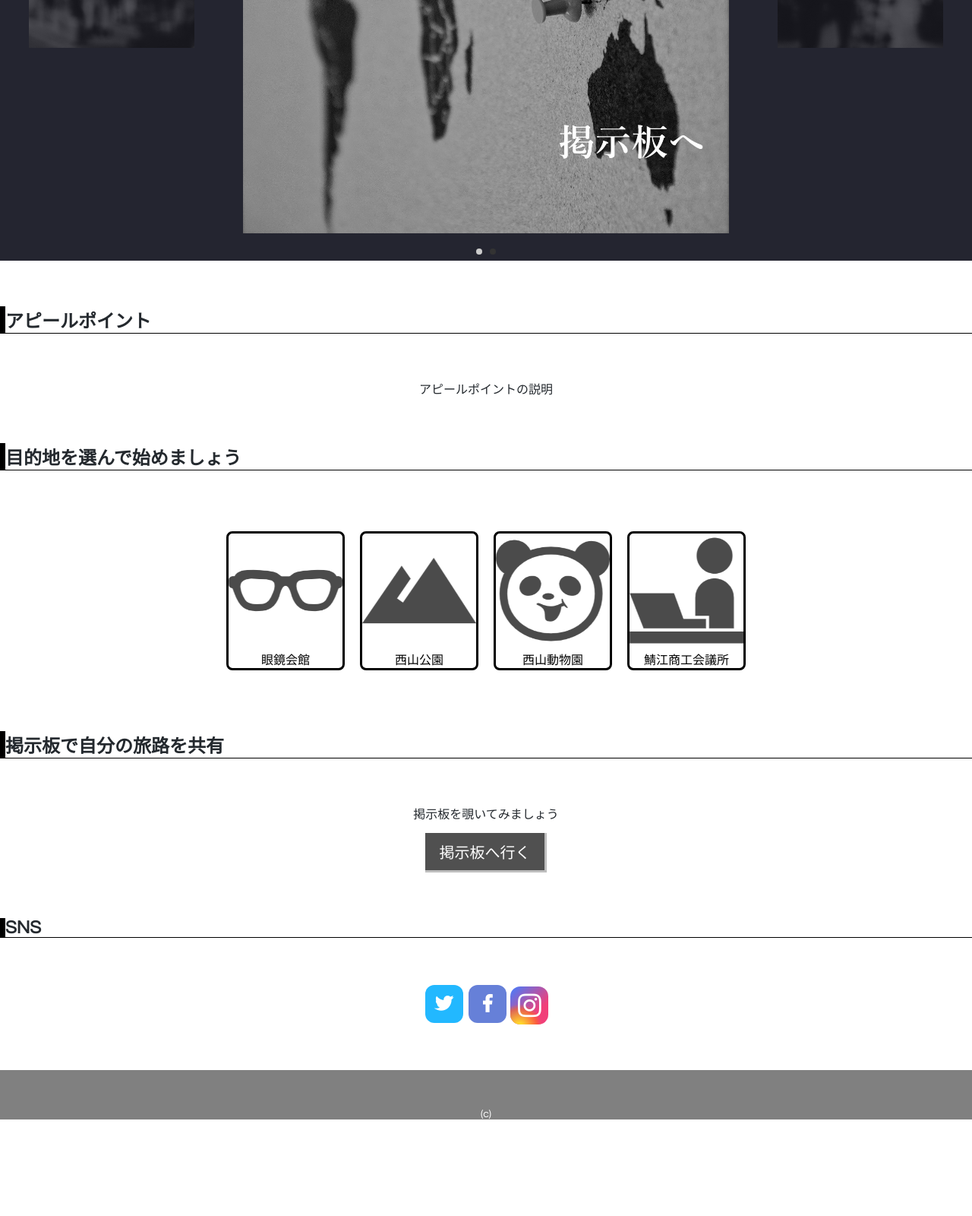
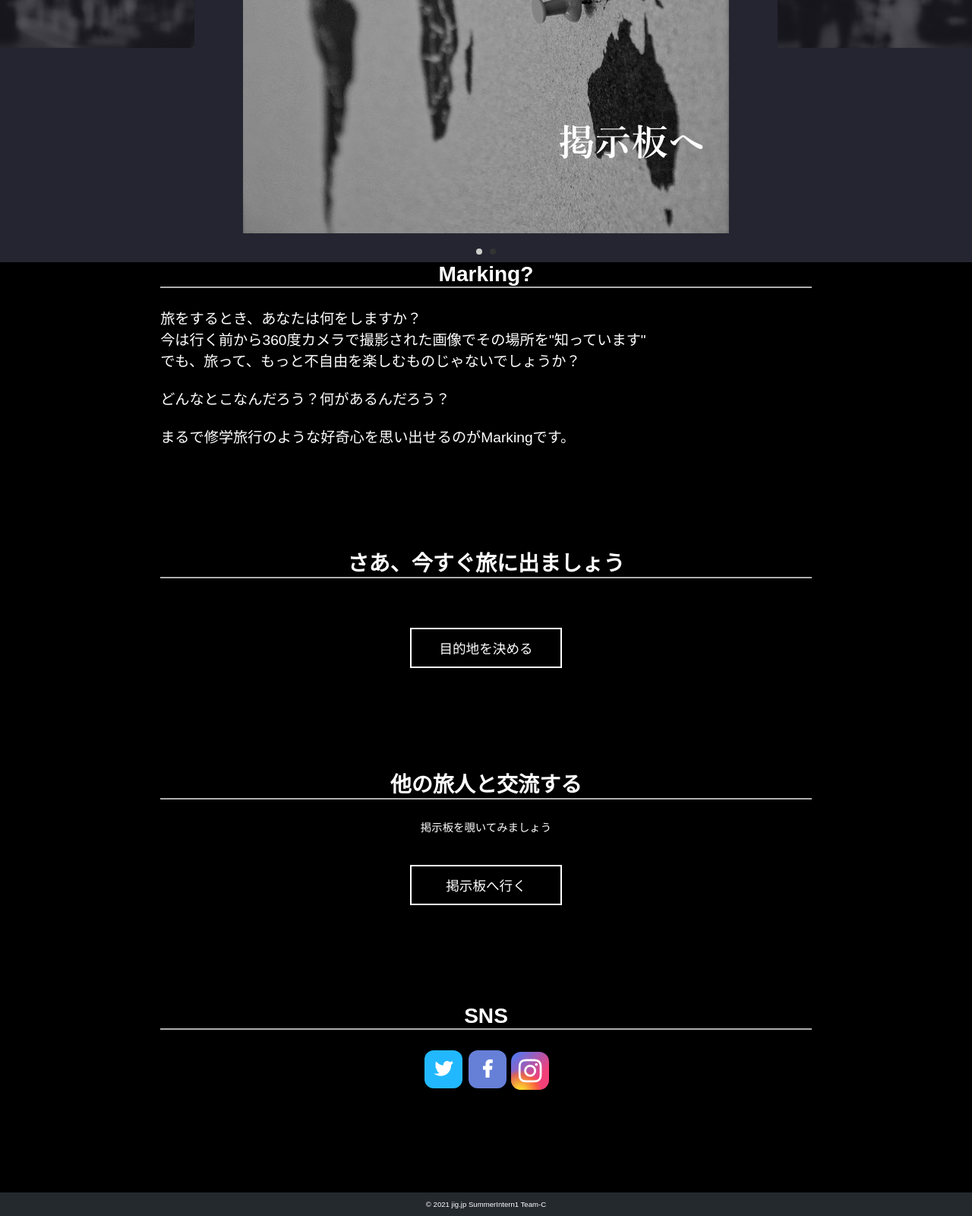
Before and after one commit to jigintern/2021-summer-1-c, a plain HTML site: page static/index.html in a window 1280 px wide. Shown: the part 657-2257 px from the top of the page at 76% size. Before the commit the page ends 2130 px from the top, so only its background shows below. Drawn offline with nearby package versions, Linux system fonts and the light colour scheme; some packages are replaced by stand-ins of ours.

Commit message:
Fix UI,UX

```diff
--- a/static/css/home_style.css
+++ b/static/css/home_style.css
@@ -1,30 +1,47 @@
 @charset "UTF-8";
 
 html {
+  -webkit-box-sizing: border-box;
+  box-sizing: border-box;
   font-size: 100%;
 }
 
 body {
-  font-family: "Century Gothic",sans-serif;
-  color:#24292e;
+  color: #fff;
+  background-color: #000;
+  font-family: "Yu Mincho",sans-serif;
 }
 
-h2{
+.section-title {
+  border-bottom: solid 2px #AEAEAE;
+  font-size: 1.5rem;
+  text-align: center;
+  margin-bottom: 25px;
+}
+
+
+.wrapper {
+  max-width: 960px;
+  margin: 0 auto 130px auto;
+  font-size: 0.9rem;
+  padding: 0 4%;
+}
+
+/* h2{
   margin: 60px auto;
   border: 1px solid #000;
   border-width: 0 0 1px 7px;
-}
+} */
 
 /*
 ヘッダー
 */
 .header {
+  border-bottom: 2px solid rgba(120, 120, 120, 0.8);
   z-index: 9999;
   position: fixed;
   width: 100%;
-  box-shadow: 0px 3px 3px -3px rgba(0,0,0,0.6);
-  -webkit-box-shadow: 0px 3px 3px -3px rgba(0,0,0,0.6);
-  -moz-box-shadow: 0px 3px 3px -3px rgba(0,0,0,0.6);
+
 }
 
 #header {
@@ -41,26 +58,43 @@ h2{
   margin: auto;
 }
 /*メインビジュアル*/
-#mainvisual{
-    position: relative;
+#mainvisual {
+  padding-top: 40px;
+  padding-bottom: 60px;
+}
+#mainvisual img {
+  position: relative;
+  width: 100%;
 }
 
-#mainvisual img{
-    width: 100%;
-    padding: 0;
+#mainvisual h3{
+  position: absolute;
+  left: 10%;
+  top: 50%;
+  font-size: 20px;
+  color: white;
+  backdrop-filter: blur(12px);
 }
 
-.btn{
-  position: absolute;
+#mainvisual .btn{
+  position: static;
   right:7%;
-  bottom: 10%;
+  bottom: 20%;
   font-size: 20px;
   color: rgb(255, 255, 255);
   padding: 10px;
   cursor: pointer;
 }
 
+/*About*/
+#about p{
+  text-align: left;
+  font-size: 1.2rem;
+}
+
+
 /* スマホ */
+
 @media screen and (max-width: 600px) {
   .pc-header{
     display: none;
@@ -68,8 +102,9 @@ h2{
 }
 
 /* PC */
+
 @media screen and (min-width: 600px) {
-  #mainvisual{
+  #mainvisual {
     display: none;
   }
   ul{
@@ -81,7 +116,7 @@ h2{
     background-color: rgb(36, 37, 48);
   }
   .slider {
-    width:94%;
+    width:100%;
     margin:0 auto;
   }
   .slider img {
@@ -138,7 +173,7 @@ h2{
       background:#333;
   }
 }
-
+/*キャッチコピー*/
 .phrase{
     display: none;
     position: absolute;
@@ -158,13 +193,14 @@ div > img{
     width: 150px;
 }
 
+
 .icon > a{
     border: solid;
     margin: 20px 10px;
     border-radius: 8px;
 }
 
-.board .btn{
+#maivisual .btn{
     position: static;
     text-align: center;
     font-size: 20px;
@@ -180,9 +216,6 @@ div > img{
 }
 
 /*SNS*/
-.sns{
-    height: 200px;
-}
 .sns-icon{
   text-align: center;
 }
@@ -267,12 +300,65 @@ div > img{
   line-height: 50px;
 }
 
-footer{
-	background-color: gray;
+/*フッター*/
+
+#footer {
+  background-color: #24292e;
+  color: #fff;
+  font-size: 0.6rem;
+  padding: 10px 20px;
+  text-align: center;
 }
 
-footer p{
-	font-size: 14px;
-	padding-top: 4%;
-	color: white;
+
+/*ボタン*/
+.board{
+  padding-top: 40px;
+  text-align: center;
 }
+.share-btn p{
+  color: #fff;
+}
+.share-btn {
+  display: inline-block;
+  width: 200px;
+  text-align: center;
+  font-size: 1.1rem;
+  padding: 12px 24px;
+  position: relative;
+  border: 2px solid #fff;
+}
+.share-btn:hover {
+  border: 2px solid transparent;
+  color: #fff000;
+}
+
+.share-btn:before, .share-btn:after {
+  width: 100%;
+  height: 100%;
+  z-index: 3;
+  content: "";
+  position: absolute;
+  top: 0;
+  left: 0;
+  box-sizing: border-box;
+  transform: scale(0);
+  transition: .4s;
+}
+
+.share-btn:before {
+  border-bottom: 2px solid #fff000;
+  border-left: 2px solid #fff000;
+  transform-origin: 100% 0%;
+}
+
+.share-btn:after {
+  border-top: 2px solid #fff000;
+  border-right: 2px solid #fff000;
+  transform-origin: 0% 100%;
+}
+
+.share-btn:hover:after,
+.share-btn:hover:before {
+  transform: scale(1);
+}
--- a/static/css/title_style.css
+++ b/static/css/title_style.css
@@ -22,7 +22,7 @@ nav {
     left: -300px;
     bottom: 0;
     width: 300px;
-    background: #ffffff;
+    background: #000;
     overflow-x: hidden;
     overflow-y: auto;
     -webkit-overflow-scrolling: touch;
@@ -46,18 +46,18 @@ nav .inner ul {
 nav .inner ul li {
     position: relative;
     margin: 0;
-    border-bottom: 1px solid #333;
+    border-bottom: 1px solid #fff;
 }
 nav .inner ul li a {
     display: block;
-    color: #333;
+    color: #fff;
     font-size: 14px;
     padding: 1em;
     text-decoration: none;
     transition-duration: 0.2s;
 }
 nav .inner ul li a:hover {
-    background: #e4e4e4;
+    background: rgb(133, 129, 129);
 }
 @media screen and (max-width: 767px) {
     nav {
@@ -68,8 +68,7 @@ nav .inner ul li a:hover {
 
 .menu{
     display: block;
-    position: absolute;
-    top: 12px;
+    position: relative;
     right: 6%;
     width: 30px;
     height: 30px;
@@ -86,33 +85,37 @@ nav .inner ul li a:hover {
     height: 2px;
     background-color: rgb(255, 255, 255);
     border-radius: 4px;
-    transition: all .5s;
 }
 
-.menu span:nth-child(1) {
+.menu_top {
     top: 4px;
 }
-.menu span:nth-child(2) {
-    top: 14px;
+.menu_mid {
+    top: 50%;
 }
-.menu span:nth-child(3) {
+.menu_btm {
     bottom: 4px;
 }
 
-.open .menu_btn span {
+.menu.open span {
     background-color: #fff;
 }
-.open .menu_btn span:nth-child(1) {
-    -webkit-transform: translateY(10px) rotate(-315deg);
-    transform: translateY(10px) rotate(-315deg);
+
+.menu.open .menu_top {
+    transform: translate(-50%,10px) rotate(45deg);
+    transition: transform .3s;
 }
-.open .menu_btn span:nth-child(2) {
+
+.menu.open .menu_mid {
     opacity: 0;
+    transition: opacity .3s;
 }
-.open .menu_btn span:nth-child(3) {
-    -webkit-transform: translateY(-10px) rotate(315deg);
-    transform: translateY(-10px) rotate(315deg);
+
+.menu.open .menu_btm {
+    transform: translate(-50%,-10px) rotate(-45deg);
+    transition: transform .3s;
 }
+
 
 #mask {
     display: none;
--- a/static/index.html
+++ b/static/index.html
@@ -2,7 +2,7 @@
 <html>
 <head>
     <meta charset="utf-8" />
-    <title>jigIntern</title>
+    <title>Marking!</title>
     <meta name="viewport" content="width=device-width, initial-scale=1">
     <!--<link rel="shortcut icon" href="img/site-icon.png">-->
     <link rel="stylesheet" href="https://unpkg.com/ress/dist/ress.min.css">
@@ -30,9 +30,9 @@
                 </div>
             </nav>
             <div class="menu">
-                <span></span>
-                <span></span>
-                <span></span>
+                <span class="menu_top"></span>
+                <span class="menu_mid"></span>
+                <span class="menu_btm"></span>
             </div>
             <div id="mask"></div>
         </div>
@@ -52,16 +52,35 @@
             <div class="phrase"><h3>俺が情報だ</h3></div>
             <div class="phrase"><h3>不自由を、楽しめ</h3></div>
             <div class="phrase"><h3>Walk,Find,to Add</h3></div>
-            <a href="select.html"><p class="btn">目的地を選ぶ⇒</p></a>
+            <!-- <a href="select.html"><p class="btn">旅に出る⇒</p></a> -->
         </div>
 
-        <div class="about">
-            <h2>アピールポイント</h2>
-            <p>アピールポイントの説明</p>
+        <div class="wrapper" id="about">
+            <div class="section-title">
+                <h3>Marking?</h3>
+            </div>
+            <div class="content">
+                <p>旅をするとき、あなたは何をしますか？<br>
+                    今は行く前から360度カメラで撮影された画像でその場所を"知っています"<br>
+                    でも、旅って、もっと不自由を楽しむものじゃないでしょうか？<br>
+                    <br>
+                    どんなとこなんだろう？何があるんだろう？<br>
+                    <br>
+                    まるで修学旅行のような好奇心を思い出せるのがMarkingです。<br>
+                </p>
             </div>
 
-        <h2>目的地を選んで始めましょう</h2>
-            <div class="icon">
+        </div>
+        <div class="wrapper" id="select">
+            <div class="section-title">
+                <h3>さあ、今すぐ旅に出ましょう</h3>
+            </div>
+            <div class="board">
+                <a href="select.html" class="share-btn btn-flat">
+                    <p>目的地を決める</p>
+                </a>
+            </div>
+            <!-- <div class="icon">
                 <a href="map.html" onclick="change_map(1)"><div class="icon1">
                     <img src="icon/megane.png" alt="">
                     <p>眼鏡会館</p>
@@ -78,40 +97,47 @@
                     <img src="icon/work.png" alt="">
                     <p>鯖江商工会議所</p>
                 </div></a>
+            </div> -->
+        </div>
+
+        <div class="wrapper" id="board">
+            <div class="section-title">
+                <h3>他の旅人と交流する</h3>
+            </div>
+            <p>掲示板を覗いてみましょう</p>
+            <div class="board">
+                <a href="share.html" class="share-btn btn-flat">
+                    <p>掲示板へ行く</p>
+                </a>
             </div>
         </div>
-
-        <div class="board">
-            <h2>掲示板で自分の旅路を共有</h2>
-            <p>掲示板を覗いてみましょう</p>
-            <a href="share.html">
-                <p class="btn">掲示板へ行く</p>
-            </a>
+        <div class="wrapper" id="sns">
+            <div class="sns">
+                <div class="section-title">
+                    <h3>SNS</h3>
                 </div>
-
-        <div class="sns">
-            <h2>SNS</h2>
                 <div class="sns-icon">
-                <a href="https://twitter.com/" class="btn-social-square btn-social-square--twitter">
+                    <a href="https://twitter.com/" class="btn-social-square btn-social-square--twitter" target="_blank">
                         <span class="twitter">
                             <i class="fab fa-twitter"></i>
                         </span>
                     </a>
-                <a href="https://www.facebook.com/" class="btn-social-square btn-social-square--facebook">
+                    <a href="https://www.facebook.com/" class="btn-social-square btn-social-square--facebook" target="_blank">
                         <span class="facebook">
                             <i class="fab fa-facebook-f"></i>
                         </span>
                     </a>
-                <a href="https://www.instagram.com/" class="insta_btn">
+                    <a href="https://www.instagram.com/" class="insta_btn" target="_blank">
                         <span class="insta">
                             <i class="fab fa-instagram"></i>
                         </span>
                     </a>
                 </div>
             </div>
+        </div>
 
-        <footer>
-            <p>(c)</p>
+        <footer id="footer">
+            <p>&copy; 2021 jig.jp SummerIntern1 Team-C</p>
         </footer>
 
     </main>
@@ -133,7 +159,7 @@
         const rNo = Math.floor(Math.random() * target.length);
         target[rNo].style.display = "block";
 
-        (function ($) {      　//メニュー
+        (function ($) {//メニュー
             const $nav = $('#header');
             const $btn = $('.menu');
             const $mask = $('#mask');
@@ -142,14 +168,18 @@
             $btn.on('click', function () {
                 if (!$nav.hasClass(open)) {
                     $nav.addClass(open);
+                    $btn.addClass(open);
                 } else {
                     $nav.removeClass(open);
+                    $btn.removeClass(open);
                 }
             });
 
             $mask.on('click', function () {
                 $nav.removeClass(open);
+                $btn.removeClass(open);
             });
+
         })(jQuery);
     </script>
 </body>
```
Lines whose indentation alone changed are shown as unchanged.
